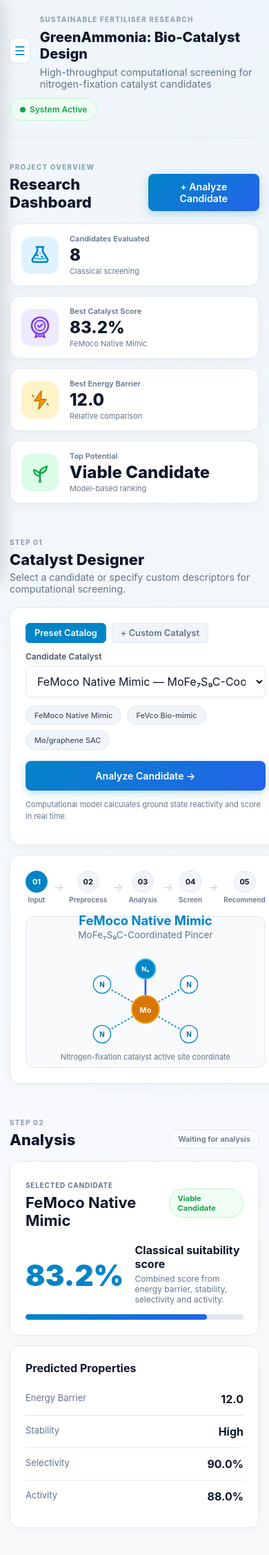
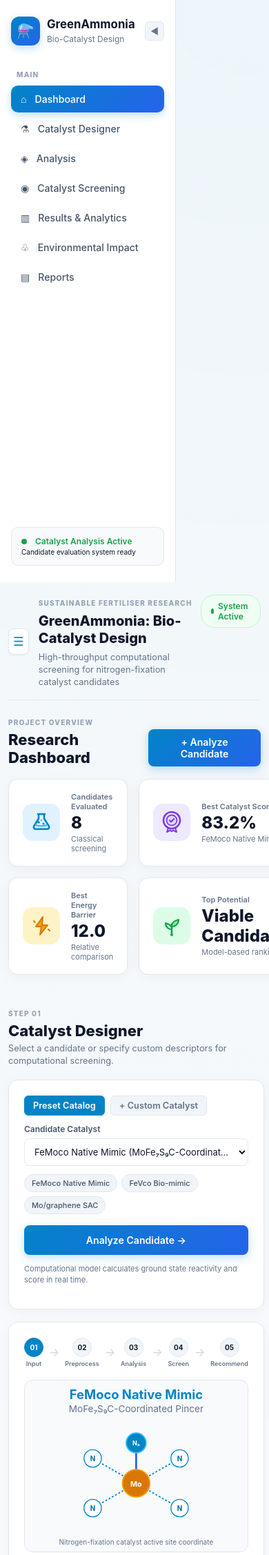
Before and after one commit to Anusree-10/GreenAmmonia-Bio-Catalyst-Design, a Flask app: page / in a window 390 px wide. Shown: the top 2254 px of the page at 69% size. Run offline with Flask 3, Linux system fonts and the light colour scheme.

Commit message:
Fix text truncation, dropdown clipping, and mobile padding

```diff
--- a/static/style.css
+++ b/static/style.css
@@ -677,6 +677,7 @@ footer {
 }
 
 /* MOBILE RESPONSIVE DRAWER & SCROLLING (< 768px) */
+/* --- MOBILE RESPONSIVE TWEAKS (< 768px) --- */
 @media (max-width: 768px) {
     html, body {
         overflow-y: auto !important;
@@ -691,75 +692,63 @@ footer {
         overflow: visible !important;
     }
 
-    /* Mobile Sliding Drawer */
-    .sidebar {
-        position: fixed !important;
-        top: 0;
-        left: 0;
-        bottom: 0;
-        width: 270px !important;
-        min-width: 270px !important;
-        height: 100vh !important;
-        z-index: 99999 !important;
-        transform: translateX(-100%);
-        transition: transform 0.3s cubic-bezier(0.4, 0, 0.2, 1) !important;
-        box-shadow: 4px 0 24px rgba(0,0,0,0.15);
-    }
-
-    body.mobile-menu-open .sidebar {
-        transform: translateX(0) !important;
-    }
-
-    /* Backdrop */
-    .mobile-backdrop {
-        display: none;
-        position: fixed;
-        inset: 0;
-        background: rgba(15, 23, 42, 0.5);
-        backdrop-filter: blur(2px);
-        z-index: 99998;
-    }
-
-    body.mobile-menu-open .mobile-backdrop {
-        display: block;
-    }
-
-    /* Workspace */
+    /* Prevent top text from clipping under browser bar */
     .main {
         width: 100% !important;
         height: auto !important;
         overflow: visible !important;
-        padding: 16px 14px 60px !important;
+        padding: 18px 12px 60px !important;
     }
 
     .topbar {
-        flex-direction: column;
-        align-items: flex-start;
-        gap: 12px;
+        padding-bottom: 16px !important;
+        margin-bottom: 20px !important;
     }
 
     .topbar h2 {
         font-size: 20px !important;
+        line-height: 1.25;
     }
 
-    .designer-grid, .analysis-grid, .charts-grid, .impact-grid, .metrics {
-        grid-template-columns: 1fr !important;
-        gap: 14px !important;
+    .topbar p, .section-title p {
+        font-size: 0.8rem !important;
+        line-height: 1.4 !important;
+        word-break: normal;
     }
 
-    #custom-controls > div {
-        grid-template-columns: 1fr !important;
+    /* Fix dropdown text clipping */
+    select, .custom-live-input {
+        font-size: 13px !important;
+        padding: 10px 10px !important;
+        text-overflow: ellipsis;
+        white-space: nowrap;
+        overflow: hidden;
     }
 
-    .metric-card {
-        padding: 14px 16px !important;
+    /* Preset chip buttons: wrap cleanly */
+    .preset-row {
+        gap: 6px !important;
     }
 
-    .molecule-placeholder {
-        height: 220px !important;
+    .preset-row button {
+        padding: 5px 10px !important;
+        font-size: 11px !important;
+        white-space: nowrap;
     }
 
-    .energy-bar small {
-        display: none; /* Hide rotated labels to prevent mobile overflow */
+    /* Ensure pipeline step labels don't bunch up */
+    .pipeline-step span {
+        font-size: 9px !important;
+    }
+
+    .pipeline-step b {
+        width: 28px !important;
+        height: 28px !important;
+        font-size: 10px !important;
+    }
+
+    .molecule-placeholder p {
+        font-size: 10px !important;
+        padding: 0 8px;
     }
 }
--- a/templates/index.html
+++ b/templates/index.html
@@ -177,10 +177,12 @@
                     <div id="preset-controls">
                         <label for="candidate">Candidate Catalyst</label>
                         <select id="candidate" onchange="updateMolecularStructure(this.value)">
-                            {% for c in catalysts %}
-                            <option value="{{ c.id }}" data-name="{{ c.name }}" data-formula="{{ c.formula }}">{{ c.name }} — {{ c.formula }}</option>
-                            {% endfor %}
-                        </select>
+    {% for c in catalysts %}
+    <option value="{{ c.id }}" data-name="{{ c.name }}" data-formula="{{ c.formula }}">
+        {{ c.name }} ({{ c.formula }})
+    </option>
+    {% endfor %}
+</select>
 
                         <div class="preset-row">
                             {% for c in catalysts[:3] %}
```
